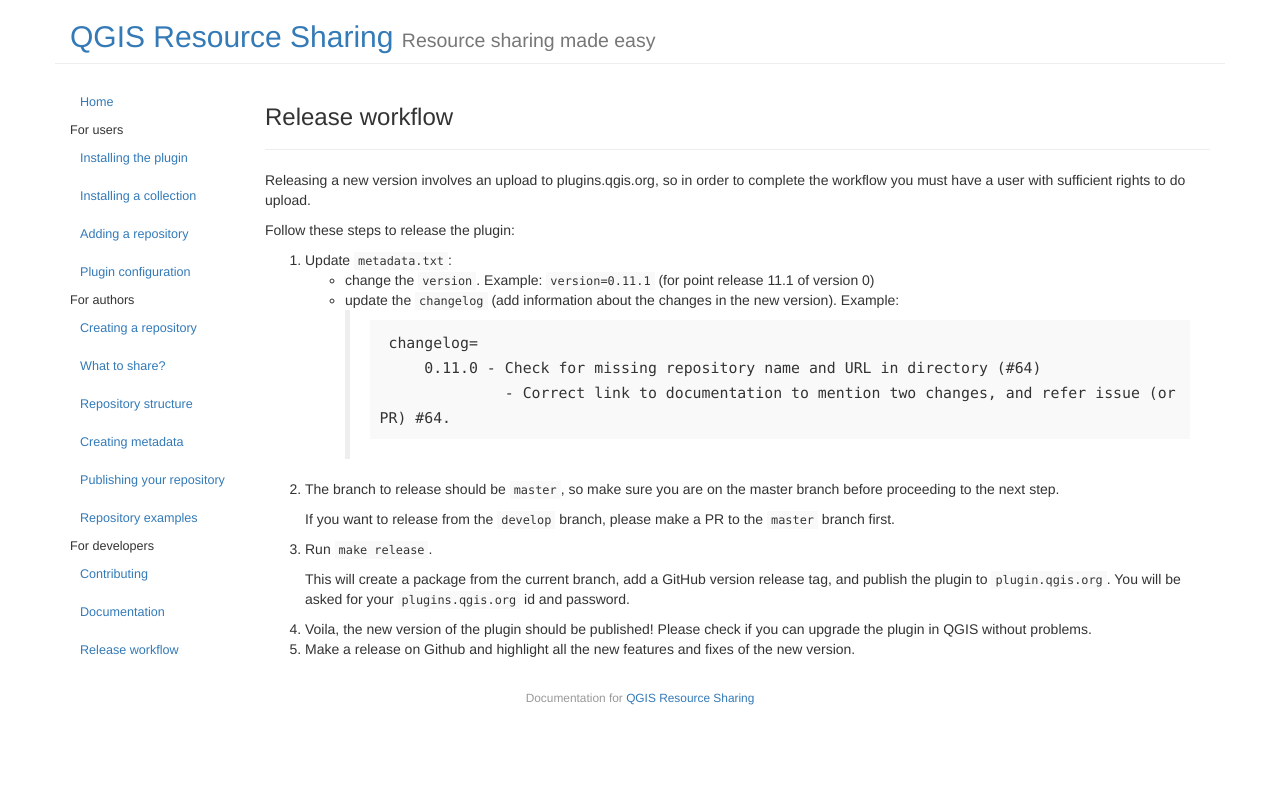
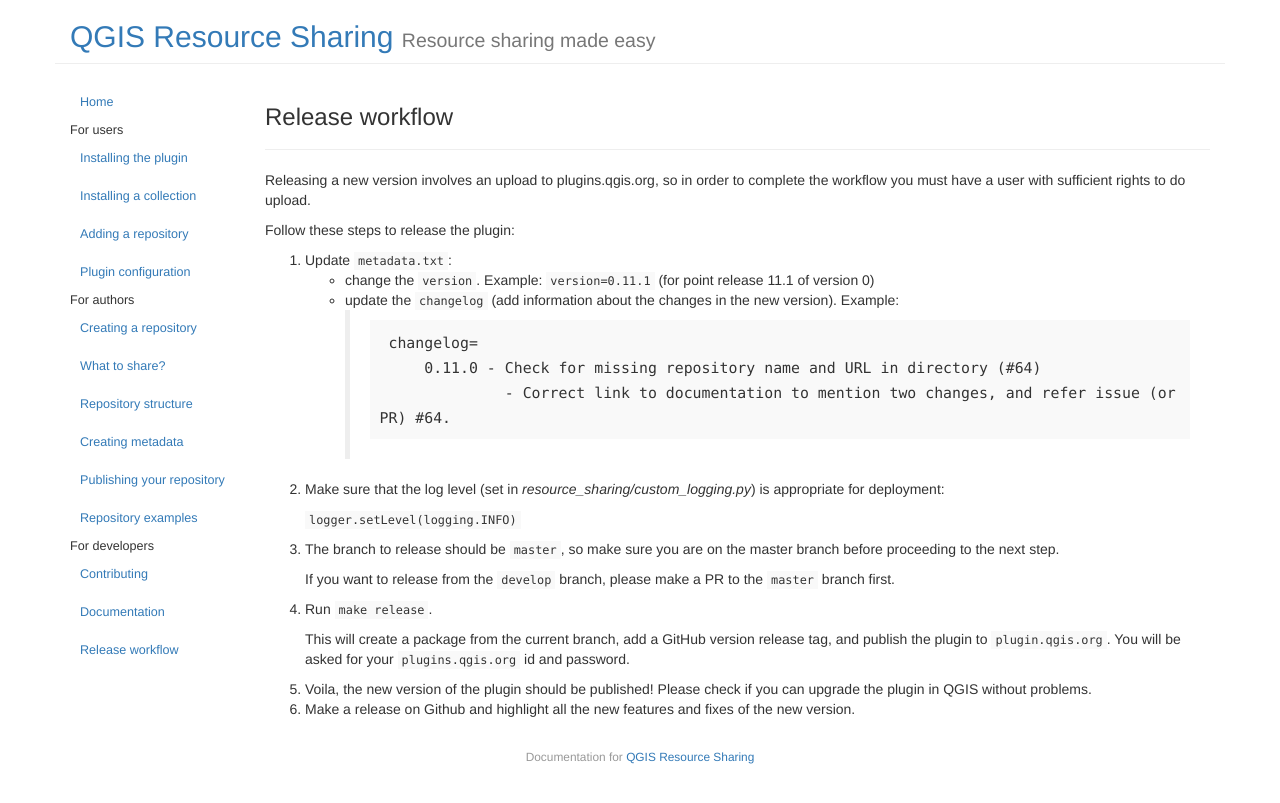
Before and after one commit to QGIS-Contribution/QGIS-ResourceSharing, a Jekyll site: the page built from _posts/2016-09-04-release-workflow.md, in a window 1280 px wide. Shown: the top 803 px of the page. Built offline with Jekyll 4.4.1, drawn with Linux system fonts in a browser that asks for light colours.

Commit message:
Mention log level in the release workflow

````diff
--- a/_posts/2016-09-04-release-workflow.md
+++ b/_posts/2016-09-04-release-workflow.md
@@ -22,18 +22,23 @@
 >          0.11.0 - Check for missing repository name and URL in directory (#64)
 > 	              - Correct link to documentation
      to mention two changes, and refer issue (or PR) #64.
-2. The branch to release should be ```master```, so make sure you are on the
+2. Make sure that the log level (set in *resource_sharing/custom_logging.py*)
+   is appropriate for deployment:
+
+   ``logger.setLevel(logging.INFO)``
+
+3. The branch to release should be ```master```, so make sure you are on the
    master branch before proceeding to the next step.
 
    If you want to release from the ```develop``` branch, please make a PR
    to the ```master``` branch first.
-3. Run ```make release```.
+4. Run ```make release```.
 
    This will create a package from the current branch,
    add a GitHub version release tag, and publish the plugin to
    ``plugin.qgis.org``.
    You will be asked for your ``plugins.qgis.org`` id and password.
-4. Voila, the new version of the plugin should be published!
+5. Voila, the new version of the plugin should be published!
    Please check if you can upgrade the plugin in QGIS without problems.
-5. Make a release on Github and highlight all the new features and fixes of
+6. Make a release on Github and highlight all the new features and fixes of
    the new version.
````
